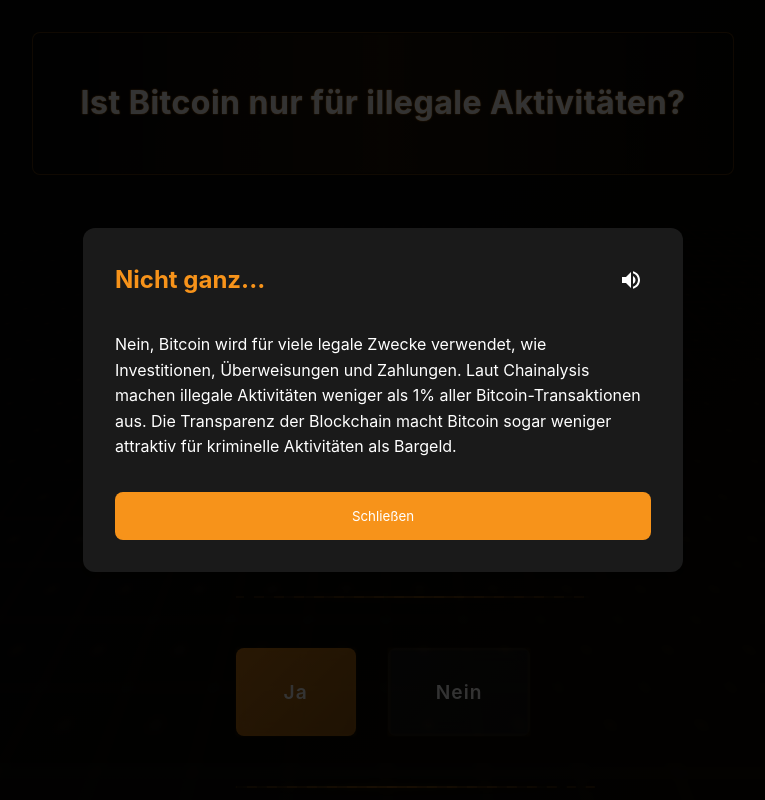
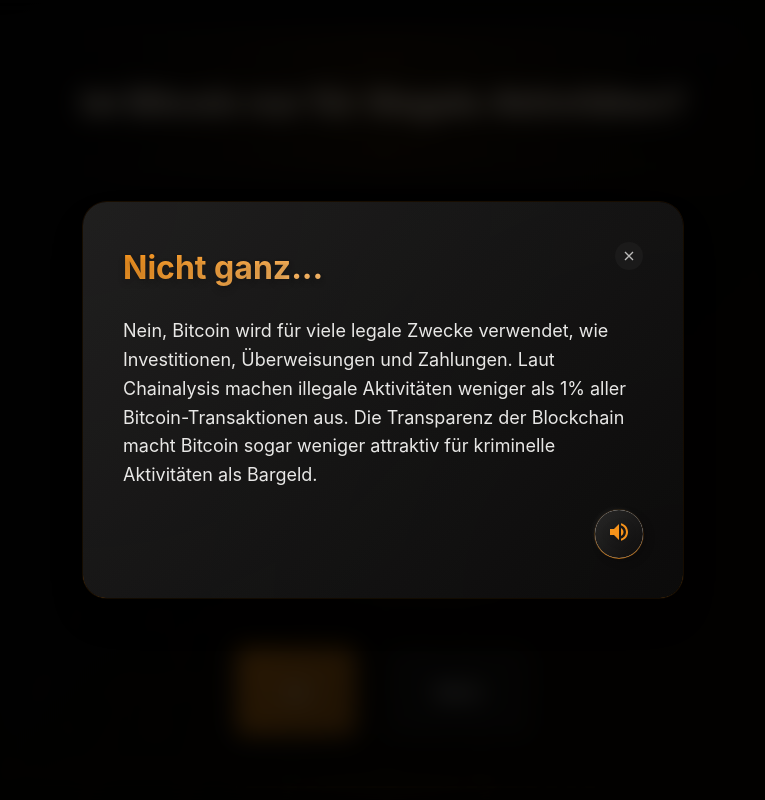
Before and after one commit to Walpurga03/bitcoin-myth-buster, a React (Vite) app: page / in a window 1280 px wide. Both pictures are taken after a click on the button "Ja". Shown: the whole page, without its empty margins (257-1022 px from the left). Built offline with nearby package versions, Linux system fonts and the light colour scheme.

Commit message:
popup update

```diff
--- a/src/components/ExplanationPopup/ExplanationPopup.scss
+++ b/src/components/ExplanationPopup/ExplanationPopup.scss
@@ -3,93 +3,185 @@
 @use "../../styles/abstracts/mixins" as *;
 
 .explanation-popup {
+  --popup-padding: clamp(1.5rem, 4vw, 2.5rem);
+  --border-radius: clamp(1rem, 2vw, 1.5rem);
+  --backdrop-blur: 12px;
+  --glow-strength: 0.8;
+
   position: fixed;
-  top: 0;
-  left: 0;
-  width: 100%;
-  height: 100%;
-  background-color: rgba($color-background, 0.8);
-  @include flex-center;
+  inset: 0;
+  display: grid;
+  place-items: center;
+  padding: 1rem;
+  opacity: 0;
+  visibility: hidden;
+  transition: all 0.3s ease-in-out;
   z-index: 1000;
 
+  &.visible {
+    opacity: 1;
+    visibility: visible;
+
+    .explanation-popup__content {
+      transform: translateY(0) scale(1);
+      opacity: 1;
+    }
+  }
+
+  // Backdrop
+  &::before {
+    content: '';
+    position: fixed;
+    inset: 0;
+    background: color.adjust($color-background, $alpha: -0.2);
+    backdrop-filter: blur(var(--backdrop-blur));
+    z-index: -1;
+  }
+
   &__content {
-    background-color: color.adjust($color-background, $lightness: 10%);
-    padding: $spacing-medium;
-    border-radius: $border-radius-large;
-    max-width: 600px;
-    width: 90%;
     position: relative;
-    box-shadow: 0 4px 6px rgba(0, 0, 0, 0.1);
+    max-width: min(90vw, 600px);
+    width: 100%;
+    padding: var(--popup-padding);
+    background: linear-gradient(
+      135deg,
+      color.adjust($color-background, $lightness: 12%, $alpha: 0.95),
+      color.adjust($color-background, $lightness: 4%, $alpha: 0.95)
+    );
+    border-radius: var(--border-radius);
+    transform: translateY(20px) scale(0.98);
+    opacity: 0;
+    transition: all 0.4s cubic-bezier(0.34, 1.56, 0.64, 1);
+    overflow: hidden;
 
-    .explanation-header {
-      display: flex;
-      justify-content: space-between;
-      align-items: center;
-      margin-bottom: $spacing-medium;
+    // Glassmorphism
+    backdrop-filter: blur(8px) brightness(1.1);
+    box-shadow:
+      0 20px 40px -10px rgba(0, 0, 0, 0.3),
+      0 10px 20px -5px rgba(0, 0, 0, 0.2),
+      0 0 0 1px color.adjust($color-bitcoin, $alpha: -0.9);
 
-      h2 {
-        margin: 0;
-        color: $color-bitcoin;
-      }
+    // Gradient border
+    &::before {
+      content: '';
+      position: absolute;
+      inset: -1px;
+      padding: 1px;
+      background: linear-gradient(
+        var(--rotate, 45deg),
+        $color-bitcoin,
+        transparent 60%
+      );
+      border-radius: inherit;
+      mask:
+        linear-gradient(#fff 0 0) content-box,
+        linear-gradient(#fff 0 0);
+      -webkit-mask:
+        linear-gradient(#fff 0 0) content-box,
+        linear-gradient(#fff 0 0);
+      -webkit-mask-composite: xor;
+      mask-composite: exclude;
+      opacity: var(--glow-strength);
+      animation: rotateGradient 8s linear infinite;
     }
 
-    p {
-      margin: $spacing-medium 0;
-      line-height: 1.6;
-    }
-
-    .close-button {
-      display: block;
-      width: 100%;
-      padding: $spacing-small;
-      background-color: $color-bitcoin;
-      color: white;
-      border: none;
-      border-radius: $border-radius-medium;
-      cursor: pointer;
-      transition: background-color 0.3s ease;
-
-      &:hover {
-        background-color: color.adjust($color-bitcoin, $lightness: -10%);
-      }
+    // Bitcoin pattern overlay
+    &::after {
+      content: '';
+      position: absolute;
+      inset: 0;
+      background:
+        radial-gradient(
+          circle at 0% 0%,
+          color.adjust($color-bitcoin, $alpha: -0.97),
+          transparent 70%
+        ),
+        radial-gradient(
+          circle at 100% 100%,
+          color.adjust($color-bitcoin, $alpha: -0.97),
+          transparent 70%
+        );
+      mix-blend-mode: overlay;
+      pointer-events: none;
     }
   }
 }
 
-@keyframes fadeInScale {
-  to {
-    opacity: 1;
-    transform: scale(1);
+.explanation-header {
+  display: flex;
+  align-items: flex-start;
+  justify-content: space-between;
+  margin-bottom: 1.5rem;
+  position: relative;
+
+  h2 {
+    margin: 0;
+    padding-right: 2.5rem;
+    font-size: clamp(1.5rem, 4vw, 2rem);
+    font-weight: 700;
+    background: linear-gradient(
+      135deg,
+      $color-bitcoin,
+      color.adjust($color-bitcoin, $lightness: 20%)
+    );
+    background-clip: text;
+    -webkit-background-clip: text;
+    color: transparent;
+    text-shadow:
+      0 2px 4px rgba(0, 0, 0, 0.1),
+      0 4px 8px rgba(0, 0, 0, 0.1);
   }
 }
 
-@keyframes popUp {
-  0% {
-    transform: translateY(30px);
-    opacity: 0;
-  }
-  100% {
-    transform: translateY(0);
-    opacity: 1;
+.explanation-body {
+  p {
+    margin: 0 0 1.25rem;
+    font-size: clamp(1rem, 2.5vw, 1.125rem);
+    line-height: 1.6;
+    color: color.adjust($color-text, $alpha: -0.1);
+
+    strong {
+      color: $color-bitcoin;
+      font-weight: 600;
+    }
   }
 }
 
-@keyframes slideDown {
-  to {
-    transform: translateY(0);
-    opacity: 1;
+.explanation-controls {
+  display: flex;
+  justify-content: flex-end;
+  margin-top: 1rem;
+}
+
+.close-button {
+  position: absolute;
+  top: 0;
+  right: 0;
+  width: 28px;
+  height: 28px;
+  padding: 0.4rem;
+  border: none;
+  border-radius: 50%;
+  background: color.adjust($color-background, $lightness: 10%, $alpha: 0.8);
+  color: color.adjust($color-text, $alpha: -0.3);
+  cursor: pointer;
+  transition: all 0.3s ease;
+  display: grid;
+  place-items: center;
+
+  &:hover {
+    background: color.adjust($color-background, $lightness: 15%, $alpha: 0.9);
+    color: $color-text;
+    transform: rotate(90deg);
+  }
+
+  svg {
+    width: 16px;
+    height: 16px;
   }
 }
 
-@keyframes slideUp {
-  to {
-    transform: translateY(0);
-    opacity: 1;
-  }
+@keyframes rotateGradient {
+  from { --rotate: 0deg; }
+  to { --rotate: 360deg; }
 }
-
-@keyframes fadeIn {
-  to {
-    opacity: 1;
-  }
-}
--- a/src/components/ExplanationPopup/ExplanationPopup.tsx
+++ b/src/components/ExplanationPopup/ExplanationPopup.tsx
@@ -18,16 +18,22 @@ export const ExplanationPopup: React.FC<ExplanationPopupProps> = ({
   if (!isOpen) return null;
 
   return (
-    <div className="explanation-popup">
+    <div className={`explanation-popup ${isOpen ? 'visible' : ''}`}>
       <div className="explanation-popup__content">
         <div className="explanation-header">
           <h2>{isCorrect ? 'Richtig!' : 'Nicht ganz...'}</h2>
-          <SpeakerButton text={explanation} />
+          <button className="close-button" onClick={onClose}>
+            <svg viewBox="0 0 24 24" fill="none" stroke="currentColor" strokeWidth="2">
+              <path d="M6 18L18 6M6 6l12 12" />
+            </svg>
+          </button>
         </div>
-        <p>{explanation}</p>
-        <button className="close-button" onClick={onClose}>
-          Schließen
-        </button>
+        <div className="explanation-body">
+          <p>{explanation}</p>
+          <div className="explanation-controls">
+            <SpeakerButton text={explanation} />
+          </div>
+        </div>
       </div>
     </div>
   );
--- a/src/components/SpeakerButton/SpeakerButton.scss
+++ b/src/components/SpeakerButton/SpeakerButton.scss
@@ -1,37 +1,200 @@
 @use "sass:color";
+@use "sass:math";
 @use "../../styles/abstracts/variables" as *;
 @use "../../styles/abstracts/mixins" as *;
 
-.speaker-controls {
-  display: flex;
-  align-items: center;
-  gap: 1rem;
+// Custom properties
+:root {
+  --button-size: clamp(44px, 5vw, 48px);
+  --icon-size: calc(var(--button-size) * 0.5);
+  --glow-strength: 0.7;
+  --animation-timing: cubic-bezier(0.165, 0.84, 0.44, 1);
 }
 
 .speaker-button {
-  background: none;
+  position: relative;
+  width: var(--button-size);
+  height: var(--button-size);
   border: none;
+  border-radius: 50%;
   cursor: pointer;
-  padding: 8px;
-  border-radius: 50%;
-  transition: all 0.3s ease;
-  display: flex;
-  align-items: center;
-  justify-content: center;
-  color: $color-text;
+  isolation: isolate;
+  transition: transform 0.4s var(--animation-timing);
 
-  &:hover {
-    background-color: rgba($color-bitcoin, 0.1);
+  // Glass background
+  &::before {
+    content: '';
+    position: absolute;
+    inset: 0;
+    border-radius: inherit;
+    background: linear-gradient(
+      135deg,
+      color.adjust($color-background, $lightness: 15%, $alpha: 0.95),
+      color.adjust($color-background, $lightness: 5%, $alpha: 0.95)
+    );
+    backdrop-filter: blur(4px) brightness(1.1);
+    z-index: -2;
   }
 
-  &.playing {
-    color: $color-bitcoin;
-    background-color: rgba($color-bitcoin, 0.1);
+  // Animated border
+  &::after {
+    content: '';
+    position: absolute;
+    inset: -1px;
+    border-radius: inherit;
+    padding: 1px;
+    background: linear-gradient(
+      var(--rotate, 0deg),
+      $color-bitcoin,
+      transparent 60%
+    );
+    mask:
+      linear-gradient(#fff 0 0) content-box,
+      linear-gradient(#fff 0 0);
+    -webkit-mask:
+      linear-gradient(#fff 0 0) content-box,
+      linear-gradient(#fff 0 0);
+    -webkit-mask-composite: xor;
+    mask-composite: exclude;
+    opacity: 0.7;
+    transition: opacity 0.3s ease;
+    animation: rotateGradient 4s linear infinite;
   }
 
+  // Neuomorphic shadow
+  box-shadow:
+    4px 4px 8px rgba(0, 0, 0, 0.2),
+    -2px -2px 4px rgba(255, 255, 255, 0.05),
+    0 0 0 1px color.adjust($color-bitcoin, $alpha: -0.9);
+
   svg {
-    width: 24px;
-    height: 24px;
+    position: relative;
+    width: var(--icon-size);
+    height: var(--icon-size);
+    color: $color-bitcoin;
+    filter: drop-shadow(0 2px 4px rgba(0, 0, 0, 0.2));
+    transition: all 0.4s var(--animation-timing);
+    z-index: 1;
+  }
+
+  // Hover effects
+  @media (hover: hover) {
+    &:hover {
+      transform: translateY(-2px);
+      --glow-strength: 1;
+
+      &::before {
+        background: linear-gradient(
+          135deg,
+          color.adjust($color-bitcoin, $lightness: -20%, $alpha: 0.15),
+          color.adjust($color-bitcoin, $lightness: -30%, $alpha: 0.1)
+        );
+      }
+
+      &::after {
+        opacity: 1;
+      }
+
+      svg {
+        transform: scale(1.1);
+        color: color.adjust($color-bitcoin, $lightness: 10%);
+        filter:
+          drop-shadow(0 0 8px color.adjust($color-bitcoin, $alpha: -0.7))
+          drop-shadow(0 4px 12px rgba(0, 0, 0, 0.4));
+      }
+    }
+  }
+
+  &:active {
+    transform: translateY(0) scale(0.95);
+  }
+
+  // Playing state
+  &.playing {
+    animation: buttonPulse 2s infinite;
+
+    &::before {
+      background: linear-gradient(
+        135deg,
+        color.adjust($color-bitcoin, $lightness: -20%, $alpha: 0.2),
+        color.adjust($color-bitcoin, $lightness: -30%, $alpha: 0.15)
+      );
+    }
+
+    svg {
+      color: $color-bitcoin;
+      animation: iconPulse 2s infinite;
+    }
+
+    // Sound wave effect
+    &::after {
+      content: '';
+      position: absolute;
+      inset: -20%;
+      border-radius: 50%;
+      background: transparent;
+      border: 2px solid color.adjust($color-bitcoin, $alpha: -0.9);
+      animation: soundWave 2s infinite;
+      z-index: -1;
+    }
+  }
+}
+
+// Advanced Animations
+@keyframes buttonPulse {
+  0% {
+    box-shadow:
+      4px 4px 8px rgba(0, 0, 0, 0.2),
+      -2px -2px 4px rgba(255, 255, 255, 0.05),
+      0 0 0 1px color.adjust($color-bitcoin, $alpha: -0.9),
+      0 0 0 0 color.adjust($color-bitcoin, $alpha: -0.7);
+  }
+  70% {
+    box-shadow:
+      4px 4px 8px rgba(0, 0, 0, 0.2),
+      -2px -2px 4px rgba(255, 255, 255, 0.05),
+      0 0 0 1px color.adjust($color-bitcoin, $alpha: -0.9),
+      0 0 20px 10px color.adjust($color-bitcoin, $alpha: -1);
+  }
+  100% {
+    box-shadow:
+      4px 4px 8px rgba(0, 0, 0, 0.2),
+      -2px -2px 4px rgba(255, 255, 255, 0.05),
+      0 0 0 1px color.adjust($color-bitcoin, $alpha: -0.9),
+      0 0 0 0 color.adjust($color-bitcoin, $alpha: -1);
+  }
+}
+
+@keyframes iconPulse {
+  0% {
+    transform: scale(1);
+    filter: drop-shadow(0 2px 4px rgba(0, 0, 0, 0.2));
+  }
+  50% {
+    transform: scale(1.1);
+    filter:
+      drop-shadow(0 0 8px color.adjust($color-bitcoin, $alpha: -0.6))
+      drop-shadow(0 4px 12px rgba(0, 0, 0, 0.4));
+  }
+  100% {
+    transform: scale(1);
+    filter: drop-shadow(0 2px 4px rgba(0, 0, 0, 0.2));
+  }
+}
+
+@keyframes rotateGradient {
+  from { --rotate: 0deg; }
+  to { --rotate: 360deg; }
+}
+
+@keyframes soundWave {
+  0% {
+    transform: scale(0.9);
+    opacity: 1;
+  }
+  100% {
+    transform: scale(1.5);
+    opacity: 0;
   }
 }
 
--- a/src/components/SpeakerButton/SpeakerButton.tsx
+++ b/src/components/SpeakerButton/SpeakerButton.tsx
@@ -60,8 +60,8 @@ export const SpeakerButton = ({ text }: SpeakerButtonProps) => {
 
     const utterance = new SpeechSynthesisUtterance(text);
     utterance.lang = 'de-DE';
-    utterance.rate = 0.9; // Etwas langsamer sprechen
-    utterance.pitch = 0.9; // Etwas tiefere Stimme für männlicheren Klang
+    utterance.rate = 1.5; // Etwas langsamer sprechen
+    utterance.pitch = 0.5; // Etwas tiefere Stimme für männlicheren Klang
 
     if (germanVoice) {
       utterance.voice = germanVoice;
```
